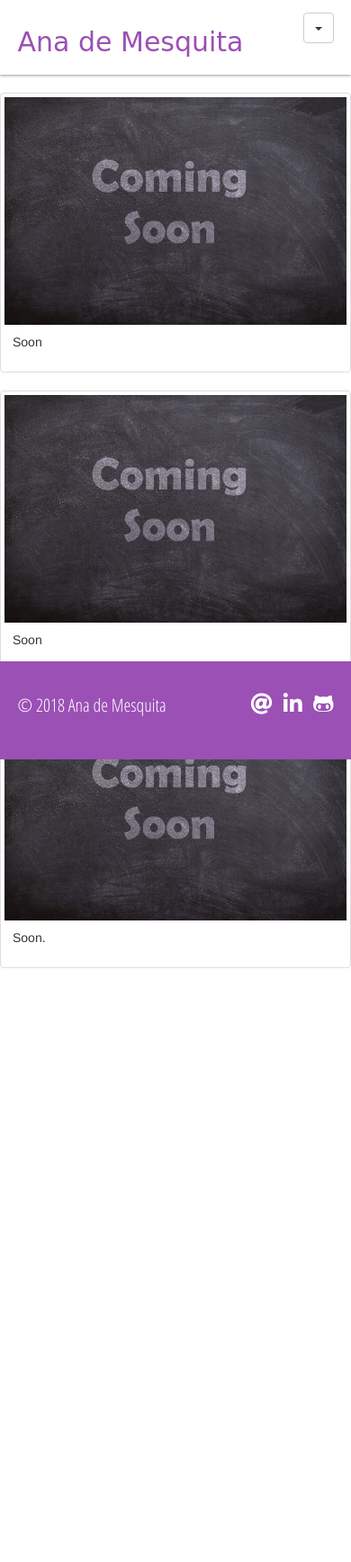
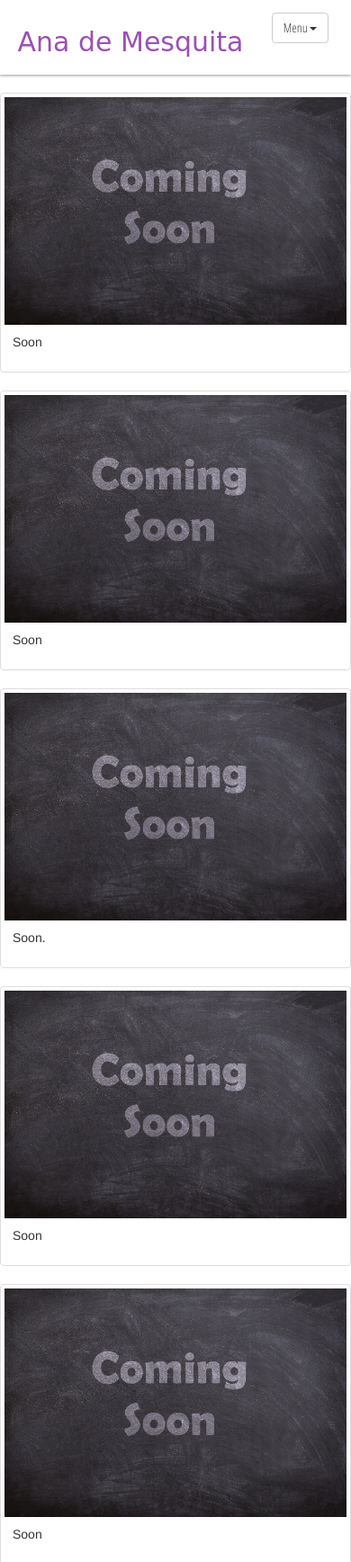
Before and after one commit to anaccerq/anaccerq.github.io, a plain HTML site: page portifolio.html in a window 390 px wide. Shown: the top 1736 px of the page at 90% size. Before the commit the page ends 1096 px from the top, so only its background shows below. Drawn offline with nearby package versions, Linux system fonts and the light colour scheme; a web font is replaced by a local one.

Commit message:
Last updates

```diff
--- a/portifolio.html
+++ b/portifolio.html
@@ -1,19 +1,22 @@
 <!DOCTYPE html>
 
 <html>
+
 <head>
     <meta charset="utf-8">
     <title>Ana de Mesquita</title>
     <link rel="normalize" href="normalize.css">
     <link rel="stylesheet" href="styles.css">
     <link href="https://fonts.googleapis.com/css?family=Calligraffitti|Open+Sans+Condensed:300|Poiret+One" rel="stylesheet">
-        <link rel="stylesheet" href="https://use.fontawesome.com/releases/v5.3.1/css/all.css" integrity="sha384-mzrmE5qonljUremFsqc01SB46JvROS7bZs3IO2EmfFsd15uHvIt+Y8vEf7N7fWAU" crossorigin="anonymous">
+    <link rel="stylesheet" href="https://use.fontawesome.com/releases/v5.3.1/css/all.css" integrity="sha384-mzrmE5qonljUremFsqc01SB46JvROS7bZs3IO2EmfFsd15uHvIt+Y8vEf7N7fWAU"
+        crossorigin="anonymous">
     <link rel="stylesheet" href="https://maxcdn.bootstrapcdn.com/bootstrap/3.3.7/css/bootstrap.min.css">
     <script src="https://ajax.googleapis.com/ajax/libs/jquery/3.3.1/jquery.min.js"></script>
     <script src="https://maxcdn.bootstrapcdn.com/bootstrap/3.3.7/js/bootstrap.min.js"></script>
     <link href="lightbox2-master/dist/css/lightbox.css" rel="stylesheet">
     <script src="lightbox2-master/dist/js/lightbox.js"></script>
 </head>
+
 <body>
     <!-- This is a comment-->
     <header class="site-header clearfix">
@@ -22,6 +25,7 @@
         <nav class="main-nav">
             <div class="dropdown">
                 <button class="btn btn-default dropdown-toggle" type="button" data-toggle="dropdown">
+                    Menu
                     <span class="caret"></span></button>
                 <ul class="dropdown-menu">
                     <li><a href="index.html">Home</a></li>
@@ -38,7 +42,39 @@
                 <div class="col-md-4">
                     <div class="thumbnail">
                         <a href="soon.jpg" data-lightbox="soon">
-                        <img src="soon.jpg" alt="Soon" style="width:100%" >
+                            <img src="soon.jpg" alt="Soon" style="width:100%">
+                            <div class="caption">
+                                <p>Soon</p>
+                            </div>
+                        </a>
+                    </div>
+                </div>
+                <div class="col-md-4">
+                    <div class="thumbnail">
+                        <a href="soon.jpg" data-lightbox="soon">
+                            <img src="soon.jpg" alt="Nature" style="width:100%">
+                            <div class="caption">
+                                <p>Soon</p>
+                            </div>
+                        </a>
+                    </div>
+                </div>
+                <div class="col-md-4">
+                    <div class="thumbnail">
+                        <a href="soon.jpg" data-lightbox="soon">
+                            <img src="soon.jpg" alt="Fjords" style="width:100%">
+                            <div class="caption">
+                                <p>Soon.</p>
+                            </div>
+                        </a>
+                    </div>
+                </div>
+            </div>
+            <div class="row">
+                <div class="col-md-4">
+                    <div class="thumbnail">
+                        <a href="soon.jpg" data-lightbox="soon">
+                            <img src="soon.jpg" alt="Soon" style="width:100%">
                             <div class="caption">
                                 <p>Soon</p>
                             </div>
@@ -87,4 +123,5 @@
         </ul>
     </footer>
 </body>
+
 </html>
--- a/styles.css
+++ b/styles.css
@@ -33,6 +33,7 @@
 
 .main-nav{
     margin-top:1%;
+    margin-right: 1.5%;
     float:right;
     font-family: 'Open Sans Condensed', sans-serif;
     font-size:20px;
@@ -49,14 +50,11 @@
     color: #9B50B5;
  }
 
-.intro-text{
-    font-size:18px;
-}
-
 
 .column-wrapper{
     width:90%;
     margin: 0 auto;
+    max-height: 60%;
 }
 
 .main-col{
@@ -77,12 +75,11 @@
 }
 
 .main-footer{
-    position:absolute;
+    position: absolute;
     background:#9B50B5;
     font-family: 'Open Sans Condensed', sans-serif;
     color:white;
     padding: 35px 5%;
-    bottom: 0px;
     width:100%;
 }
 
@@ -112,5 +109,6 @@
 
 .gallery{
     margin-top:5%;
-    align-content: center;
+
+
 }
```
Also changed, not shown: about.html (+47 -8 lines), index.html (+6 -1 lines). Lines whose indentation alone changed are shown as unchanged.
